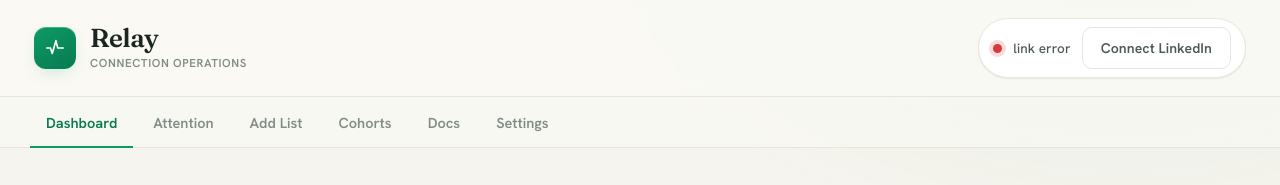
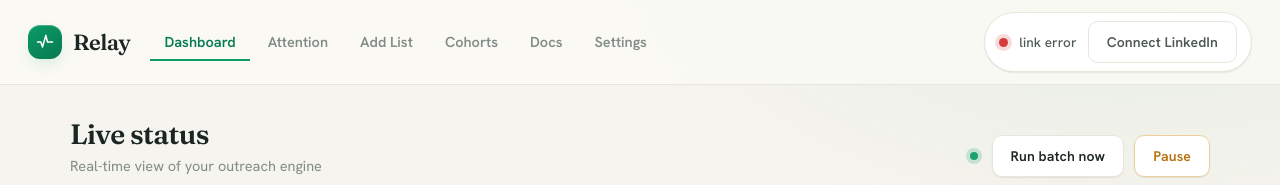
Before and after one commit to itaiintezer/linkedin-conn, a website: page src/web/index.html in a window 1280 px wide. Shown: the top 185 px of the page. Drawn offline with Linux system fonts and the light colour scheme; no server answers.

Commit message:
feat(ui): one-line top menu (brand + tabs + login in a single bar)
Co-Authored-By: Claude Opus 4.8 <noreply@anthropic.com>

```diff
--- a/src/web/index.html
+++ b/src/web/index.html
@@ -57,15 +57,21 @@
   <header class="topbar">
     <div class="brand">
       <span class="brand-mark" aria-hidden="true">
-        <svg viewBox="0 0 24 24" width="22" height="22" fill="none" stroke="currentColor" stroke-width="1.8">
+        <svg viewBox="0 0 24 24" width="20" height="20" fill="none" stroke="currentColor" stroke-width="1.8">
           <path d="M3 12h4l2 6 4-14 2 8h6" stroke-linecap="round" stroke-linejoin="round"/>
         </svg>
       </span>
-      <div class="brand-text">
-        <h1>Relay</h1>
-        <p>Connection operations</p>
-      </div>
+      <div class="brand-text"><h1>Relay</h1></div>
     </div>
+
+    <nav class="tabs" id="tabs">
+      <button class="tab is-active" data-tab="dashboard">Dashboard</button>
+      <button class="tab" data-tab="attention">Attention</button>
+      <button class="tab" data-tab="add">Add List</button>
+      <button class="tab" data-tab="cohorts">Cohorts</button>
+      <button class="tab" data-tab="docs">Docs</button>
+      <button class="tab" data-tab="settings">Settings</button>
+    </nav>
 
     <div class="login-status" id="loginStatus" aria-live="polite">
       <span class="led" id="loginLed"></span>
@@ -92,15 +98,6 @@
     </div>
     <button class="btn" id="guardrailRecheck" type="button">I&rsquo;ve fixed it — re-check &amp; resume</button>
   </div>
-
-  <nav class="tabs" id="tabs">
-    <button class="tab is-active" data-tab="dashboard">Dashboard</button>
-    <button class="tab" data-tab="attention">Attention</button>
-    <button class="tab" data-tab="add">Add List</button>
-    <button class="tab" data-tab="cohorts">Cohorts</button>
-    <button class="tab" data-tab="docs">Docs</button>
-    <button class="tab" data-tab="settings">Settings</button>
-  </nav>
 
   <main>
     <!-- DASHBOARD -->
--- a/src/web/styles.css
+++ b/src/web/styles.css
@@ -86,34 +86,31 @@ body > *:not(.atmosphere) { position: relative; z-index: 1; }
 
 /* ---------- Top bar ---------- */
 .topbar {
-  display: flex; align-items: center; justify-content: space-between;
-  gap: 16px;
-  padding: 18px 34px;
+  display: flex; align-items: center;
+  gap: 20px;
+  padding: 12px 28px;
   background: rgba(251, 250, 246, 0.82);
   backdrop-filter: saturate(1.4) blur(10px);
   border-bottom: 1px solid var(--line);
   position: sticky; top: 0; z-index: 50;
 }
-.brand { display: flex; align-items: center; gap: 14px; }
+.brand { display: flex; align-items: center; gap: 11px; flex: none; }
 .brand-mark {
   display: grid; place-items: center;
-  width: 42px; height: 42px; border-radius: 12px;
+  width: 34px; height: 34px; border-radius: 12px;
   color: #fff;
   background: linear-gradient(150deg, var(--brand) 0%, var(--brand-700) 100%);
   box-shadow: 0 6px 16px -4px var(--brand-glow), inset 0 1px 0 rgba(255,255,255,0.25);
 }
 .brand-text h1 {
   margin: 0; font-family: var(--display);
-  font-size: 26px; font-weight: 600; line-height: 1;
+  font-size: 22px; font-weight: 600; line-height: 1;
   letter-spacing: -0.5px; color: var(--ink);
 }
-.brand-text p {
-  margin: 3px 0 0; font-size: 11.5px; font-weight: 600; letter-spacing: 0.6px;
-  text-transform: uppercase; color: var(--ink-3);
-}
+.brand-text p { display: none; }  /* subtitle removed in the one-line bar */
 
 .login-status {
-  display: flex; align-items: center; gap: 11px;
+  display: flex; align-items: center; gap: 11px; flex: none;
   font-size: 13.5px; font-weight: 500;
   background: var(--panel); border: 1px solid var(--line);
   padding: 8px 14px; border-radius: 100px; box-shadow: var(--shadow-sm);
@@ -190,15 +187,15 @@ body > *:not(.atmosphere) { position: relative; z-index: 1; }
 
 /* ---------- Tabs ---------- */
 .tabs {
-  display: flex; gap: 4px; padding: 0 30px;
-  border-bottom: 1px solid var(--line);
-  background: rgba(251, 250, 246, 0.6);
+  display: flex; align-items: center; gap: 4px;
+  flex: 1 1 auto; min-width: 0; overflow-x: auto; flex-wrap: nowrap;
+  scrollbar-width: thin;
 }
 .tab {
   appearance: none; border: none; background: none; cursor: pointer;
   font-family: var(--sans); font-size: 14.5px; font-weight: 600;
-  color: var(--ink-3); padding: 16px 16px 14px;
-  border-bottom: 2px solid transparent; margin-bottom: -1px;
+  color: var(--ink-3); padding: 8px 14px; white-space: nowrap; flex: none;
+  border-bottom: 2px solid transparent;
   transition: color .16s ease, border-color .16s ease;
 }
 .tab:hover { color: var(--ink); }
@@ -579,8 +576,7 @@ input:disabled { color: var(--ink-3); cursor: not-allowed; background: var(--lin
   .outcome { flex-direction: column; }
 }
 @media (max-width: 640px) {
-  .topbar { flex-wrap: wrap; padding: 16px 20px; }
-  .tabs { padding: 0 14px; overflow-x: auto; }
+  .topbar { padding: 12px 16px; gap: 12px; }
   main { padding: 26px 18px 56px; }
   .panel-title h2 { font-size: 24px; }
 }
```
